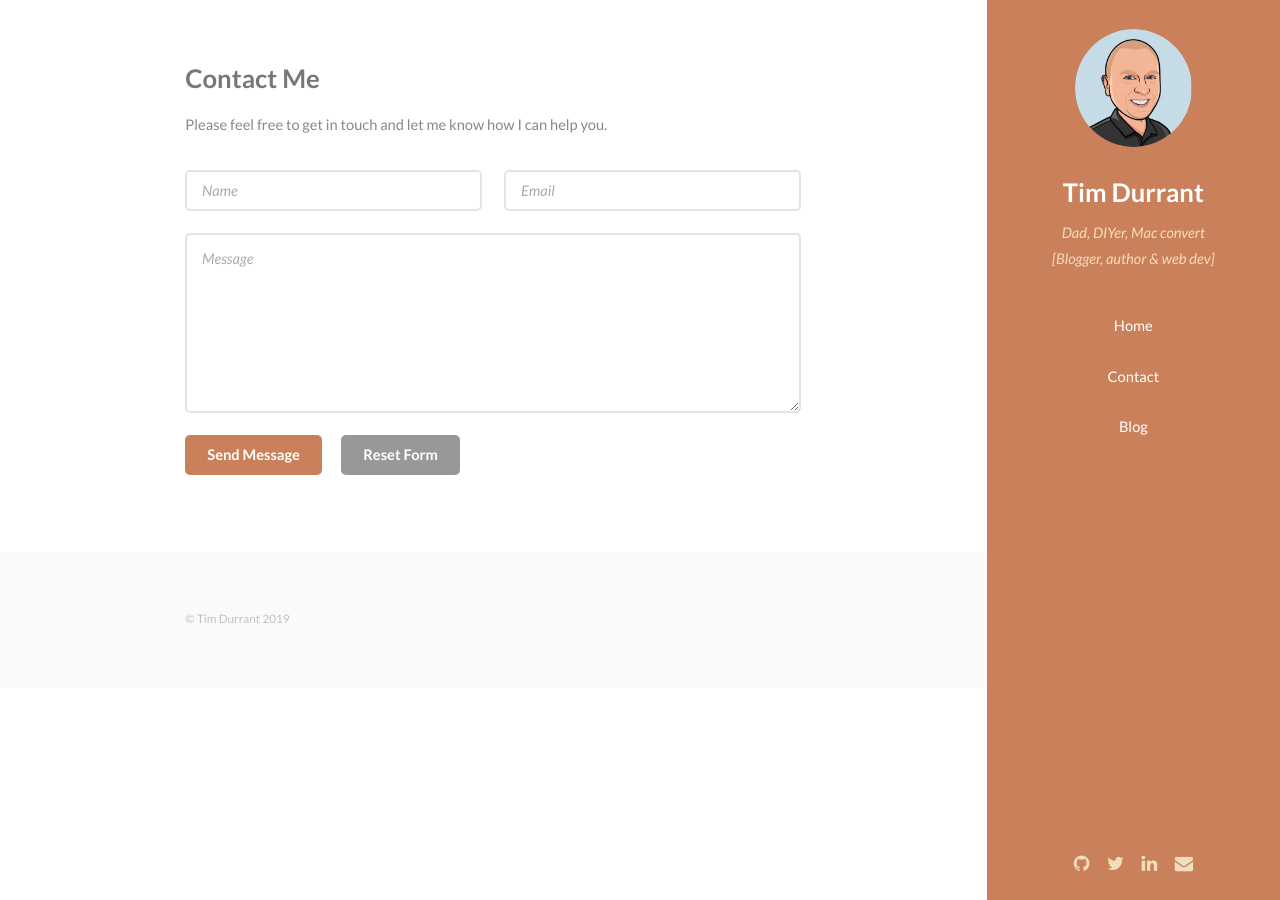
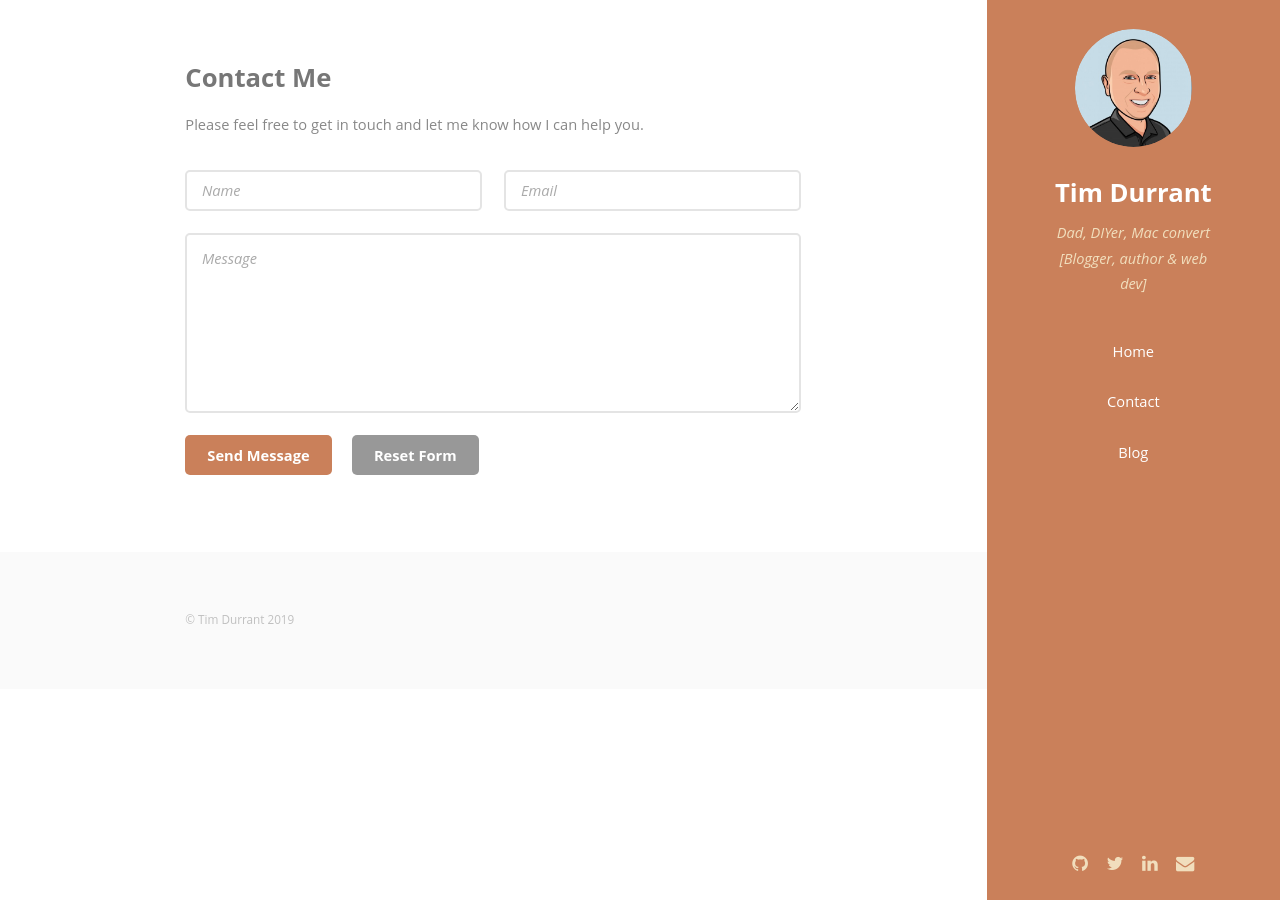
Before and after one commit to tim-durrant/timdurrant.com, a Jekyll site: the page built from contact/index.html, in a window 1280 px wide. Built offline with Jekyll 4.4.1, drawn with Linux system fonts in a browser that asks for light colours; some web fonts are replaced.

Commit message:
Update style.css

```diff
--- a/css/style.css
+++ b/css/style.css
@@ -17,7 +17,7 @@
 
 	body, input, select, textarea {
 		color: #888;
-		font-family: "Lato", sans-serif;
+		font-family: "Open Sans";
 		font-size: 16pt;
 		font-weight: 400;
 		line-height: 1.75em;
```
